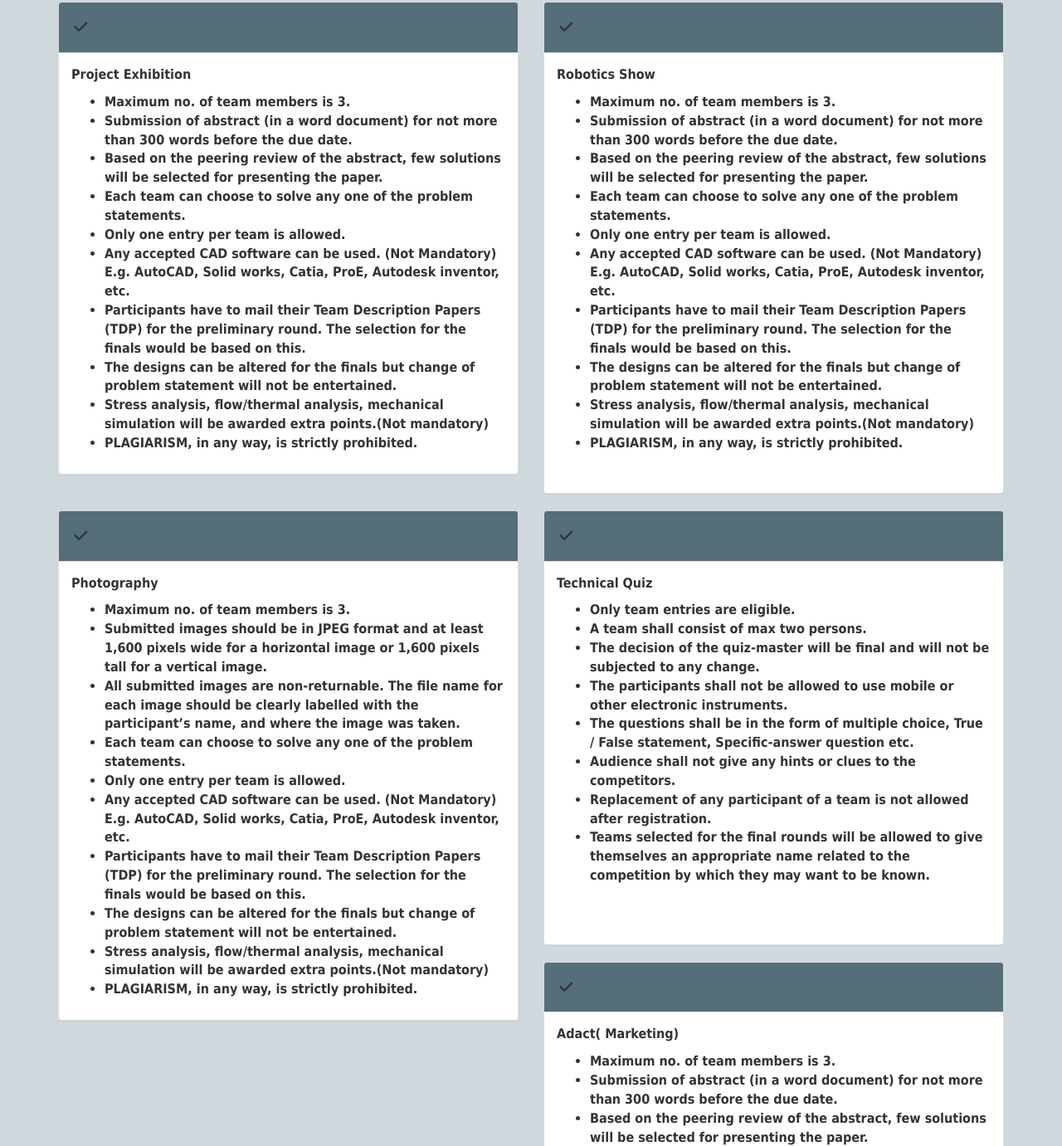
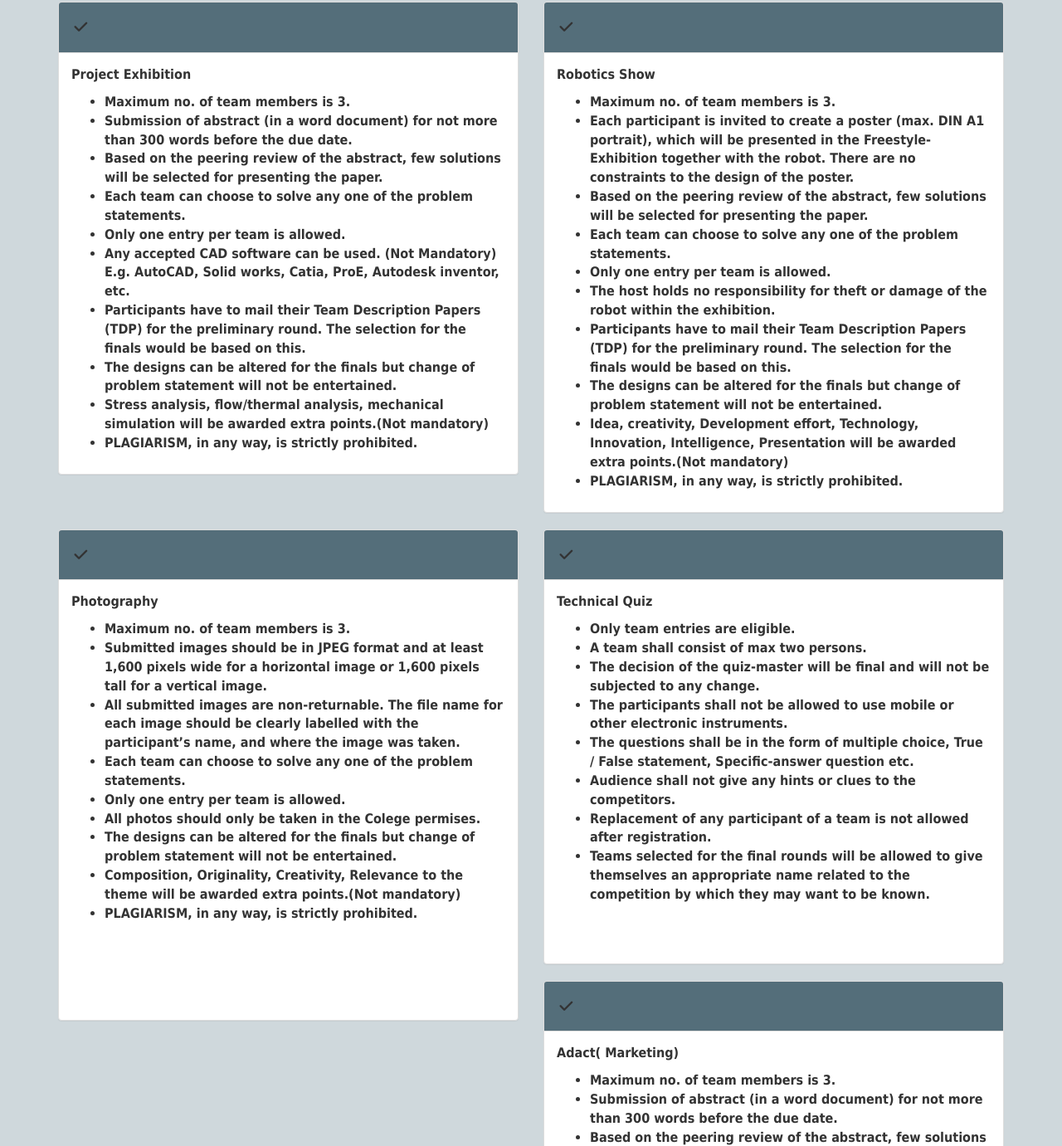
Before and after one commit to Matheswaaran/dstbdit, a plain HTML site: page index.html in a window 1280 px wide. Shown: the part 2917-4298 px from the top of the page at 83% size. Drawn offline with Linux system fonts and the light colour scheme.

Commit message:
register

```diff
--- a/index.html
+++ b/index.html
@@ -255,16 +255,16 @@
                     <div class="panel-body">
                         <p><b>Robotics Show</p><b>
                             <ul><li>Maximum no. of team members is 3.<br></li>
-                              <li>Submission of abstract (in a word document) for not more than 300 words before the due date.<br></li>
+                              <li>Each participant is invited to create a poster (max. DIN A1 portrait), which will be presented in the Freestyle-Exhibition together with the robot. There are no constraints to the design of the poster.<br></li>
                               <li>Based on the peering review of the abstract, few solutions will be selected for presenting the paper.<br></li>
                               <li>Each team can choose to solve any one of the problem statements.<br></li>
                               <li>Only one entry per team is allowed.<br></li>
-                              <li>Any accepted CAD software can be used. (Not Mandatory) E.g. AutoCAD, Solid works, Catia, ProE, Autodesk inventor, etc.<br></li>
+                              <li>The host holds no responsibility for theft or damage of the robot within the exhibition.<br></li>
                               <li>Participants have to mail their Team Description Papers (TDP) for the preliminary round. The selection for the finals would be based on this.<br></li>
                               <li>The designs can be altered for the finals but change of problem statement will not be entertained.<br></li>
-                              <li>Stress analysis, flow/thermal analysis, mechanical simulation will be awarded extra points.(Not mandatory)<br></li>
+                              <li>Idea, creativity, Development effort, Technology, Innovation, Intelligence, Presentation will be awarded extra points.(Not mandatory)<br></li>
                               <li>PLAGIARISM, in any way, is strictly prohibited.<br></li>
-                          </ul><br>
+                          </ul>
                     </div>
                 </div>
             </div>
@@ -280,12 +280,11 @@
                               <li>All submitted images are non-returnable. The file name for each image should be clearly labelled with the participant’s name, and where the image was taken. <br></li>
                               <li>Each team can choose to solve any one of the problem statements.<br></li>
                               <li>Only one entry per team is allowed.<br></li>
-                              <li>Any accepted CAD software can be used. (Not Mandatory) E.g. AutoCAD, Solid works, Catia, ProE, Autodesk inventor, etc.<br></li>
-                              <li>Participants have to mail their Team Description Papers (TDP) for the preliminary round. The selection for the finals would be based on this.<br></li>
+                              <li>All photos should only be taken in the Colege permises.<br></li>
                               <li>The designs can be altered for the finals but change of problem statement will not be entertained.<br></li>
-                              <li>Stress analysis, flow/thermal analysis, mechanical simulation will be awarded extra points.(Not mandatory)<br></li>
+                              <li>Composition, Originality, Creativity, Relevance to the theme will be awarded extra points.(Not mandatory)<br></li>
                               <li>PLAGIARISM, in any way, is strictly prohibited.<br></li>
-                          </ul>
+                          </ul><br><br><br><br>
                     </div>
                 </div>
             </div>
```
Also changed, not shown: instructions.html (+1 -0 lines).
